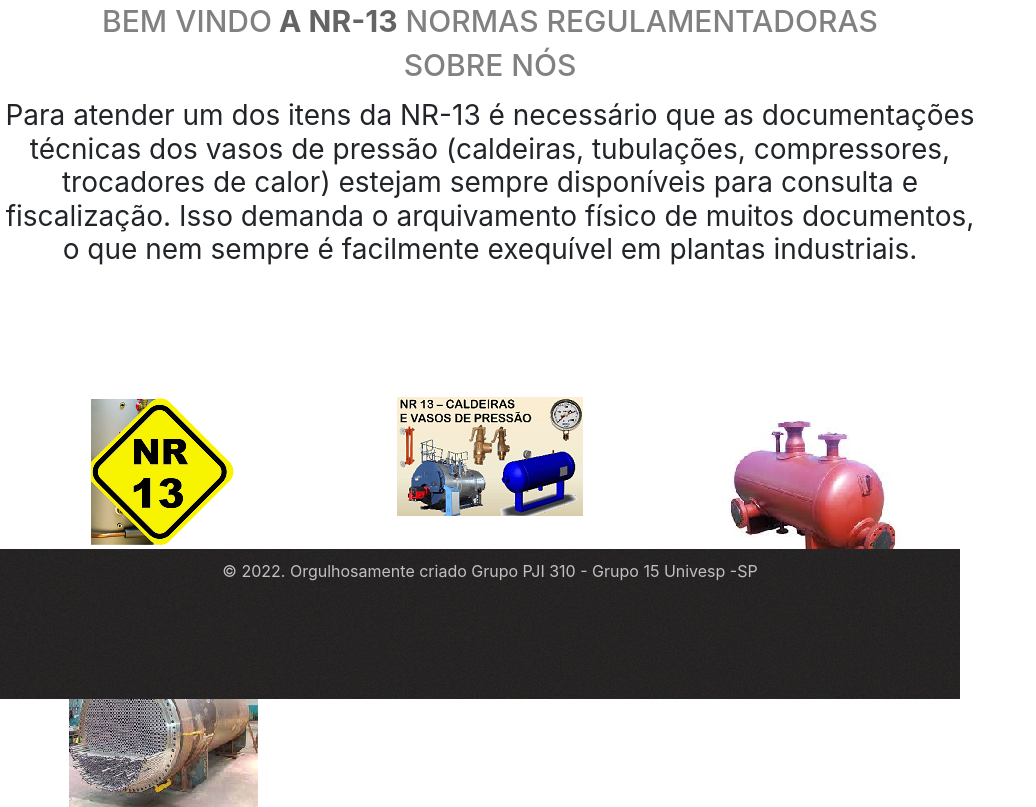
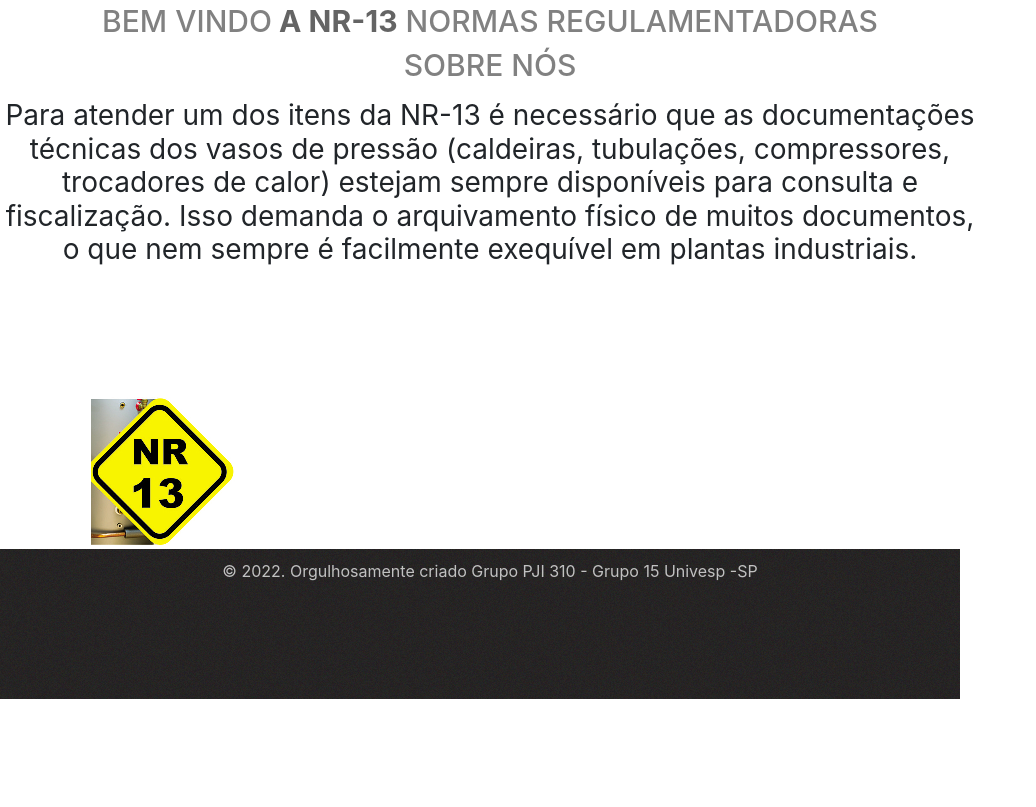
Before and after one commit to PI3-UNIVESP2022/projeto.normas, a plain HTML site: page sobre.html in a window 1280 px wide. Shown: the part 2829-3636 px from the top of the page, without its empty margins (0-1036 px from the left). After the commit the page ends 3528 px from the top, so only its background shows below. Drawn offline with nearby package versions, Linux system fonts and the light colour scheme; files that its build step writes are made by us from their sources; files whose address does not match are found by name.

Commit message:
Update sobre.html
Signed-off-by: PI3-UNIVESP2022 <115053920+PI3-UNIVESP2022@users.noreply.github.com>

```diff
--- a/sobre.html
+++ b/sobre.html
@@ -64,17 +64,7 @@
             <div class="col-4">
                 <img alt="logo" title="logo" src="img/logo11.png" />
             </div>
-            <div class="col-4">
-                <img alt="logo" title="logo" src="img/logo22.png" />
-            </div>
-            <div class="col-4">
-                <br />
-                <img alt="logo" title="logo" src="img/logo33.png" />
-            </div>
-            <div class="col-4">
-                <img alt="Puma" title="Puma" src="img/logo44.png" />
-            </div>
-        </div>
+       </div>
     </div>
     <div class="col-100 footer-2">
         <div class="content">
```
